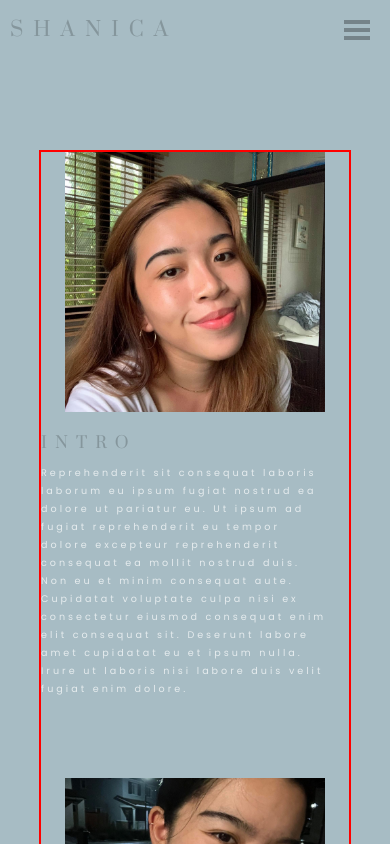
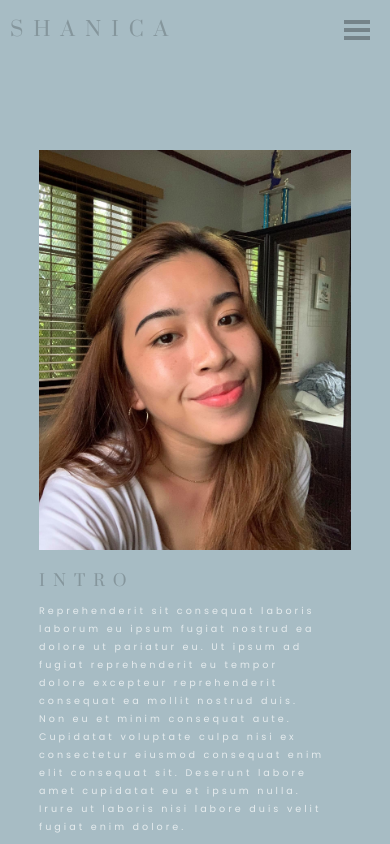
Before and after one commit to ralphestor/shanica_site, a Next.js app: page /about in a window 390 px wide. Shown: the top 844 px of the page. Built offline with nearby package versions, Linux system fonts and the light colour scheme.

Commit message:
fixed bigs

```diff
--- a/pages/AboutArticles.css
+++ b/pages/AboutArticles.css
@@ -94,9 +94,15 @@
         order: 1;
         transform: none;
     }
-
     .revImage {
         order: -1;
+    }
+    .aboutImage {
+        position: relative;
+        width: 100%;
+        height: 400px;
+        justify-self: center;
+        align-self: center;
     }
 }
 
--- a/pages/about.css
+++ b/pages/about.css
@@ -14,7 +14,6 @@
 
 @media only screen and (max-width: 768px) {
     .aboutContainer {
-        border: 2px solid red;
         width: 80%;
     }
 }
```
